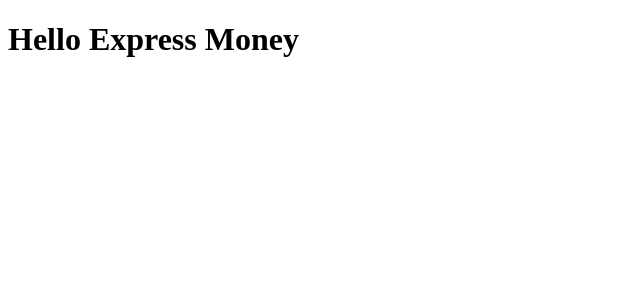
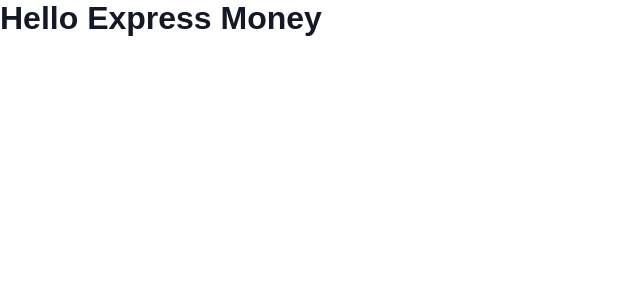
Before and after one commit to Bekhzod2002/expressmoney, a React (Create React App) app: page / in a window 1280 px wide. Shown: the top 300 px of the page, without its empty margins (0-640 px from the left). Built offline with nearby package versions, Linux system fonts and the light colour scheme.

Commit message:
index style added

```diff
--- a/src/styles/index.scss
+++ b/src/styles/index.scss
@@ -0,0 +1,28 @@
+* {
+  margin: 0;
+  padding: 0;
+  box-sizing: border-box;
+  color: #141927;
+  font-family: "Manrope", sans-serif;
+  font-style: normal;
+  text-decoration: none;
+  -webkit-touch-callout: none;
+  -webkit-user-select: none;
+  -khtml-user-select: none;
+  -moz-user-select: none;
+  -ms-user-select: none;
+  user-select: none;
+}
+
+html {
+  width: 100%;
+  height: 100%;
+  overflow-x: hidden;
+}
+
+body {
+  margin: 0 auto;
+  max-width: 1600px;
+  height: 100%;
+  caret-color: transparent !important;
+}
```
Also changed, not shown: src/components/Button/Button.jsx (added, +7 -0 lines), src/components/Button/Button.scss (added), 1 other file (tests, documents, lock files or other folders).
